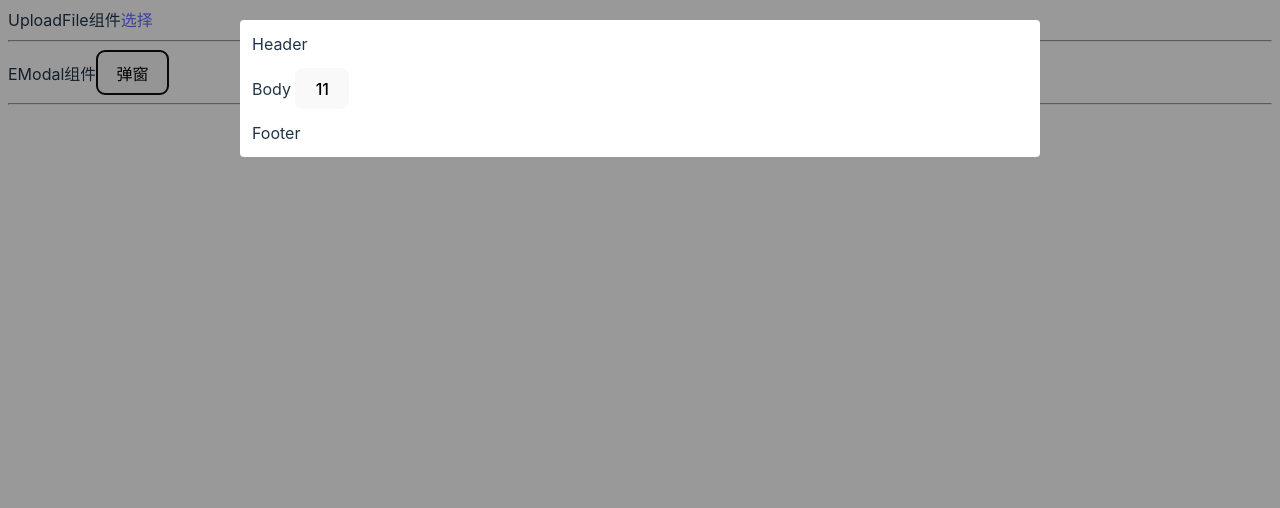
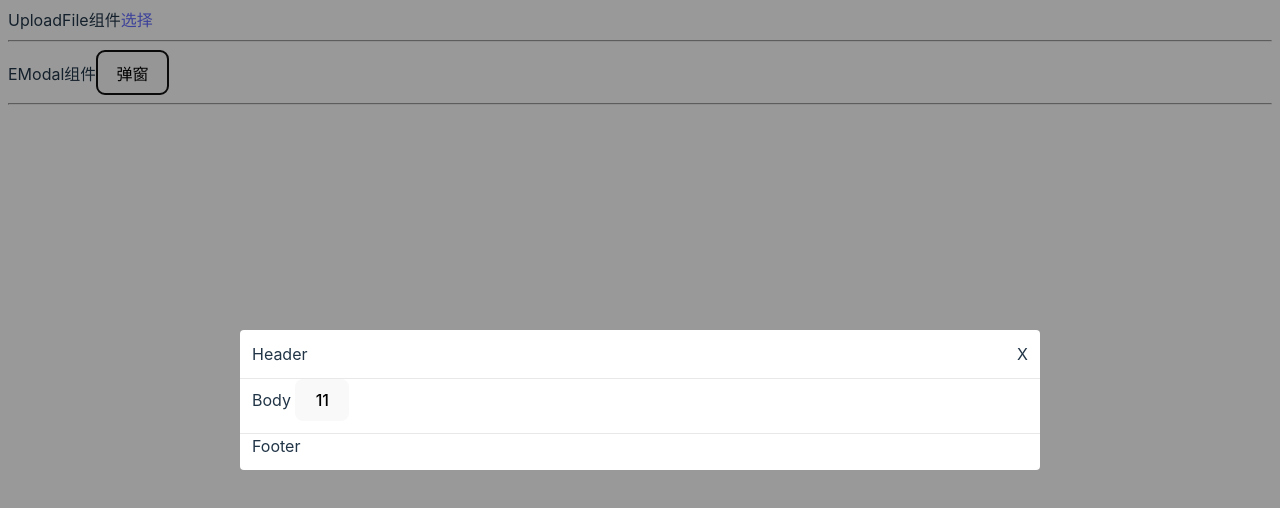
Before and after one commit to sigeer/SimpleTools, a Vue app in the folder WebTools/vue-components/v3/: page / in a window 1280 px wide. Both pictures are taken after a click on the button "弹窗". Shown: the top 508 px of the page. Built offline with nearby package versions, Linux system fonts and the light colour scheme.

Commit message:
EModal：还需要处理多层modal的问题

```diff
--- a/WebTools/vue-components/v3/src/App.vue
+++ b/WebTools/vue-components/v3/src/App.vue
@@ -39,7 +39,7 @@ const printFFF = () => {
     <div>
       <label>EModal组件</label>
       <button @click="showEModal">弹窗</button>
-      <e-modal ref="modalRef" :top="20" @shown="printFFF" @hidden="printFFF">
+      <e-modal ref="modalRef" @shown="printFFF" @hidden="printFFF">
         <template #header>Header</template>
         <template #body>
           Body
--- a/WebTools/vue-components/v3/src/components/EModal.vue
+++ b/WebTools/vue-components/v3/src/components/EModal.vue
@@ -14,12 +14,19 @@
         ref="modalContentRef"
       >
         <div class="header" v-if="props.showHeader">
-          <slot name="header"></slot>
+          <div class="header-content">
+            <slot name="header"></slot>
+          </div>
+          <span class="header-control" @click="hide" aria-label="Close">
+            X
+          </span>
         </div>
+        <div class="border" v-if="props.showDivider"></div>
         <div class="body">
           {{ props.content }}
           <slot name="body"></slot>
         </div>
+        <div class="border" v-if="props.showDivider"></div>
         <div class="footer" v-if="props.showFooter">
           <slot name="footer">
             <button>确定</button>
@@ -59,6 +66,10 @@ const props = defineProps({
     type: Boolean,
     default: true,
   },
+  showDivider: {
+    type: Boolean,
+    default: true,
+  },
   static: {
     type: Boolean,
     default: false,
@@ -69,11 +80,11 @@ const props = defineProps({
   },
 });
 
-const emits = defineEmits(['shown', 'hidden'])
+const emits = defineEmits(["shown", "hidden"]);
 
 const show = () => {
   configs.visible = true;
-  emits('shown');
+  emits("shown");
   nextTick((_) => {
     document.body.style.overflow = "hidden";
   });
@@ -81,7 +92,10 @@ const show = () => {
 
 const hide = () => {
   configs.visible = false;
-  emits('hidden');
+  emits("hidden");
+  nextTick((_) => {
+    document.body.style.overflow = null;
+  });
 };
 
 const modalContentRef = ref(null);
@@ -130,6 +144,15 @@ defineExpose({
 
 .e-modal.modal-content > .header {
   padding: 12px 12px 12px 12px;
+  display: flex;
+  line-height: 24px;
+}
+
+.e-modal.modal-content > .header > .header-content {
+  flex: 1;
+}
+.e-modal.modal-content > .header > .header-control {
+  cursor: pointer;
 }
 
 .e-modal.modal-content > .body {
@@ -149,4 +172,8 @@ defineExpose({
 .fade-leave-to {
   opacity: 0;
 }
+
+.border {
+  border-bottom: 1px solid #e8e8e8;
+}
 </style>
```
